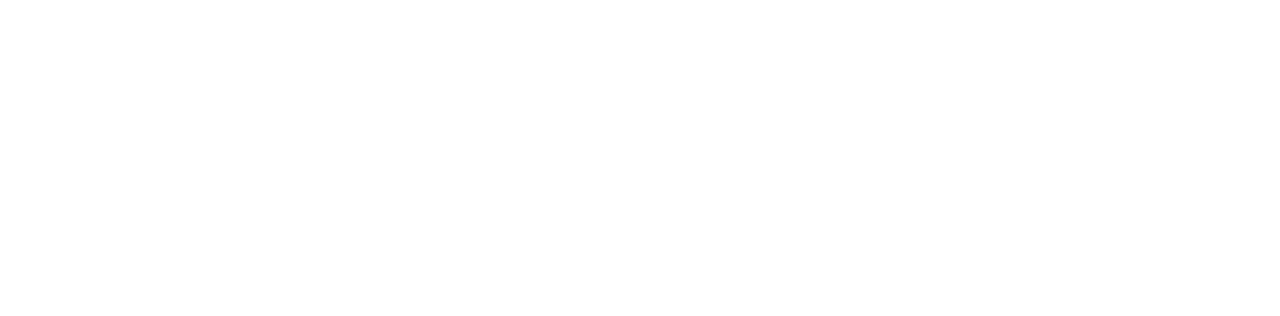
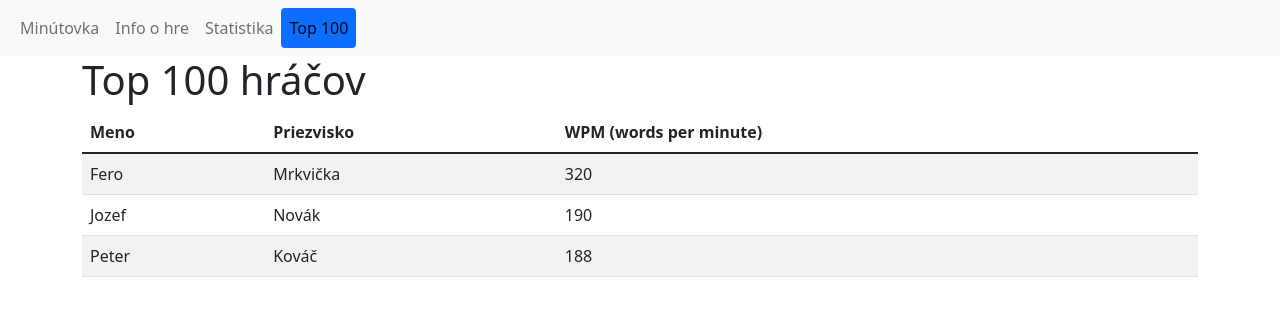
Before and after one commit to matejsuchy/semka_VAII, a plain HTML site: page top100.html in a window 1280 px wide. Drawn offline with nearby package versions, Linux system fonts and the light colour scheme.

Commit message:
tvorba kostry

```diff
--- a/top100.html
+++ b/top100.html
@@ -5,11 +5,64 @@
     <meta charset="UTF-8">
     <meta http-equiv="X-UA-Compatible" content="IE=edge">
     <meta name="viewport" content="width=device-width, initial-scale=1.0">
+    <!-- Latest compiled and minified CSS -->
+    <link href="https://cdn.jsdelivr.net/npm/bootstrap@5.1.1/dist/css/bootstrap.min.css" rel="stylesheet">
+    <!-- Latest compiled JavaScript -->
+    <script src="https://cdn.jsdelivr.net/npm/bootstrap@5.1.1/dist/js/bootstrap.bundle.min.js"></script>
+    <link rel="stylesheet" href="styl.css">
     <title>Top 100</title>
 </head>
+<nav class="navbar navbar-expand-sm bg-light navbar-light">
+    <div class="container-fluid">
+        <button class="navbar-toggler" type="button" data-bs-toggle="collapse" data-bs-target="#collapsibleNavbar">
+            <span class="navbar-toggler-icon"></span>
+        </button>
+        <div class="collapse navbar-collapse" id="collapsibleNavbar">
+            <ul class="navbar-nav nav-pills">
+                <li class="nav-item">
+                    <a href="/index.html" class="nav-link">Minútovka</a>
+                </li>
+                <li class="nav-item">
+                    <a href="/info.html" class="nav-link">Info o hre</a>
+                </li>
+                <li class="nav-item">
+                    <a href="/statistika.html" class="nav-link">Statistika</a>
+                </li>
+                <li class="nav-item">
+                    <a href="/top100.html" class="nav-link active">Top 100</a>
+                </li>
+            </ul>
+        </div>
+    </div>
+
+</nav>
 
 <body>
-
+    <main class="container">
+        <h1>Top 100 hráčov</h1>
+        <table class="table table-striped table-hover">
+            <thead>
+                <th>Meno</th>
+                <th>Priezvisko</th>
+                <th>WPM (words per minute)</th>
+            </thead>
+            <tr>
+                <td>Fero</td>
+                <td>Mrkvička</td>
+                <td>320</td>
+            </tr>
+            <tr>
+                <td>Jozef</td>
+                <td>Novák</td>
+                <td>190</td>
+            </tr>
+            <tr>
+                <td>Peter</td>
+                <td>Kováč</td>
+                <td>188</td>
+            </tr>
+        </table>
+    </main>
 </body>
 
 </html>
```
Also changed, not shown: index.html (+15 -8 lines), info.html (+29 -0 lines), statistika.html (+29 -0 lines).
